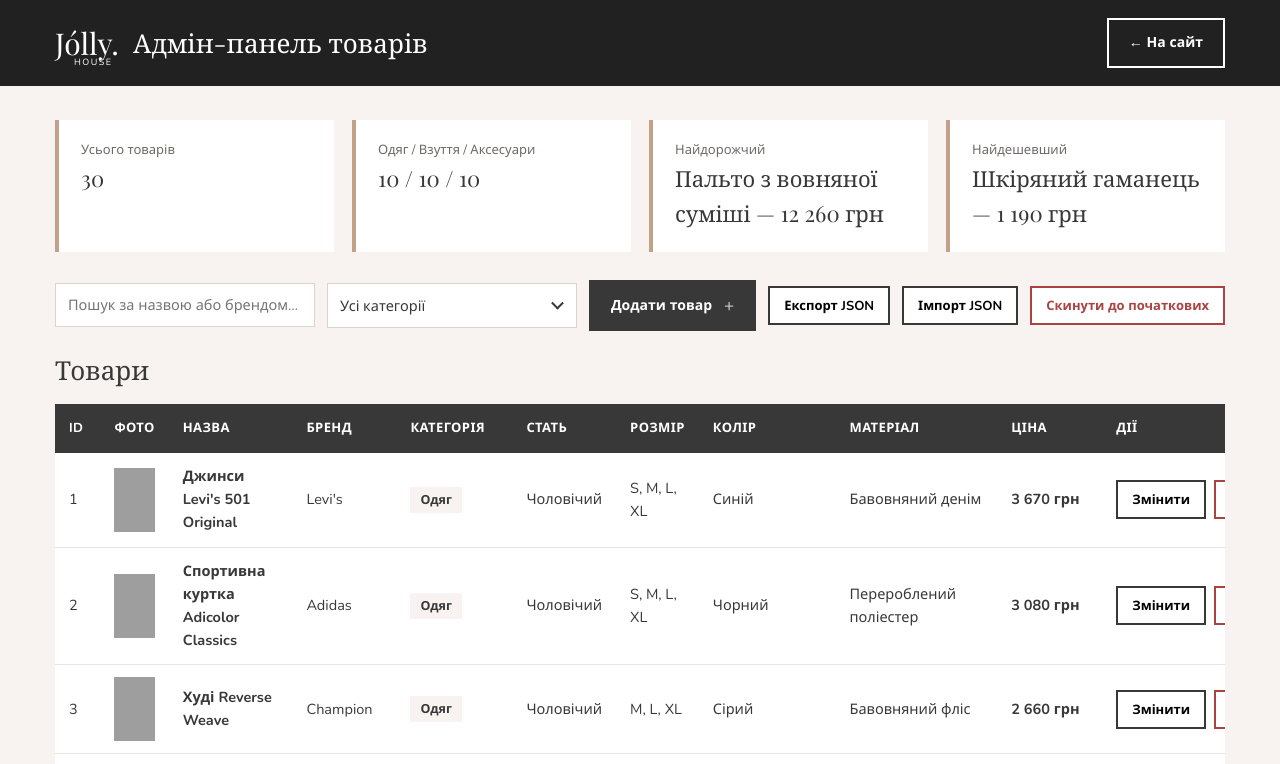
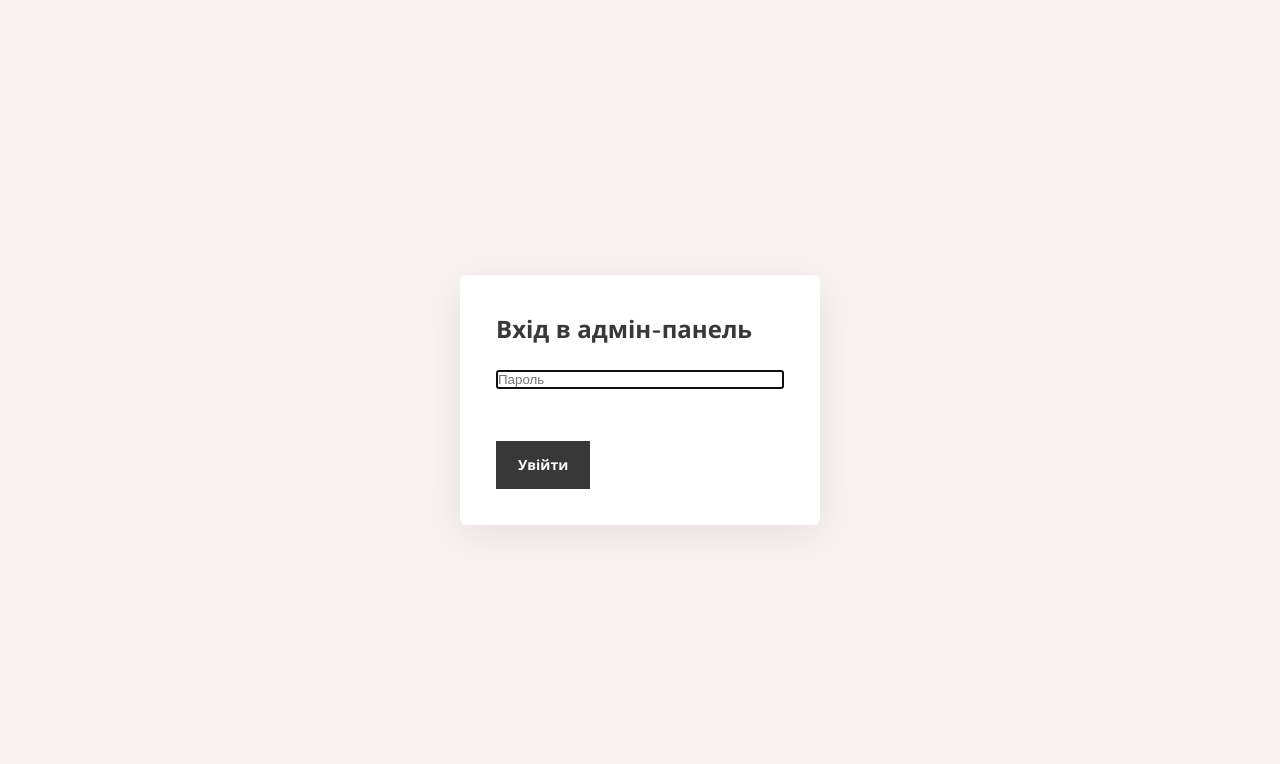
Before and after one commit to XingLinBao/123, a plain HTML site: page admin.html in a window 1280 px wide. Shown: the top 764 px of the page. Drawn offline with nearby package versions, Linux system fonts and the light colour scheme; grey boxes are pictures that could not be loaded.

Commit message:
Add files via upload

```diff
--- a/admin.html
+++ b/admin.html
@@ -9,8 +9,25 @@
   <link rel="preconnect" href="https://fonts.gstatic.com" crossorigin>
   <link href="https://fonts.googleapis.com/css2?family=Playfair+Display:wght@400;700&family=Nunito:wght@300;400;600;700;800&subset=cyrillic&display=swap" rel="stylesheet">
   <link rel="stylesheet" href="css/style.css">
+  <style>
+    body.admin-body:not(.authed) > :not(#loginBox):not(script) { display: none !important; }
+    body.authed #loginBox { display: none; }
+    #loginBox { min-height: 100vh; display: flex; align-items: center; justify-content: center; background: #F8F3F1; padding: 20px; }
+    #loginBox form { background: #fff; padding: 36px; max-width: 360px; width: 100%; border-radius: 6px; box-shadow: 0 10px 40px rgba(0,0,0,.08); }
+    #loginBox h2 { margin: 0 0 18px; }
+    #loginBox input { width: 100%; box-sizing: border-box; margin-bottom: 12px; }
+  </style>
 </head>
 <body class="admin-body">
+
+<div id="loginBox">
+  <form id="loginForm">
+    <h2>Вхід в адмін-панель</h2>
+    <input type="password" id="loginPass" placeholder="Пароль" autocomplete="current-password" required autofocus>
+    <div class="err" id="loginErr" style="margin-bottom:10px"></div>
+    <button type="submit" class="btn small plain">Увійти</button>
+  </form>
+</div>
 
 <div class="admin-top">
   <div class="container">
@@ -18,7 +35,10 @@
       <span class="logo">Jólly.<small>HOUSE</small></span>
       <h1>Адмін-панель товарів</h1>
     </div>
-    <a href="index.html" class="btn small outline plain" style="color:#fff;border-color:#fff">← На сайт</a>
+    <div style="display:flex;gap:10px">
+      <button type="button" id="logoutBtn" class="btn small outline plain" style="color:#fff;border-color:#fff">Вийти</button>
+      <a href="index.html" class="btn small outline plain" style="color:#fff;border-color:#fff">← На сайт</a>
+    </div>
   </div>
 </div>
 
@@ -36,6 +56,7 @@
     </select>
     <button class="btn small" id="addBtn">Додати товар</button>
     <button class="ibtn" id="exportBtn">Експорт JSON</button>
+    <button class="ibtn" id="exportJsBtn" title="Файл для заміни js/products.js у репозиторії">Експорт products.js</button>
     <button class="ibtn" id="importBtn">Імпорт JSON</button>
     <input type="file" id="importFile" accept=".json,application/json" style="display:none">
     <button class="ibtn danger" id="resetBtn">Скинути до початкових</button>
@@ -135,6 +156,7 @@
 <script src="js/products.js"></script>
 <script src="js/store.js"></script>
 <script src="js/dropdown.js"></script>
+<script src="js/auth.js"></script>
 <script src="js/admin.js"></script>
 </body>
 </html>
```
Also changed, not shown: cart.html (+1 -1 lines), catalog.html (+1 -1 lines), index.html (+1 -1 lines).
